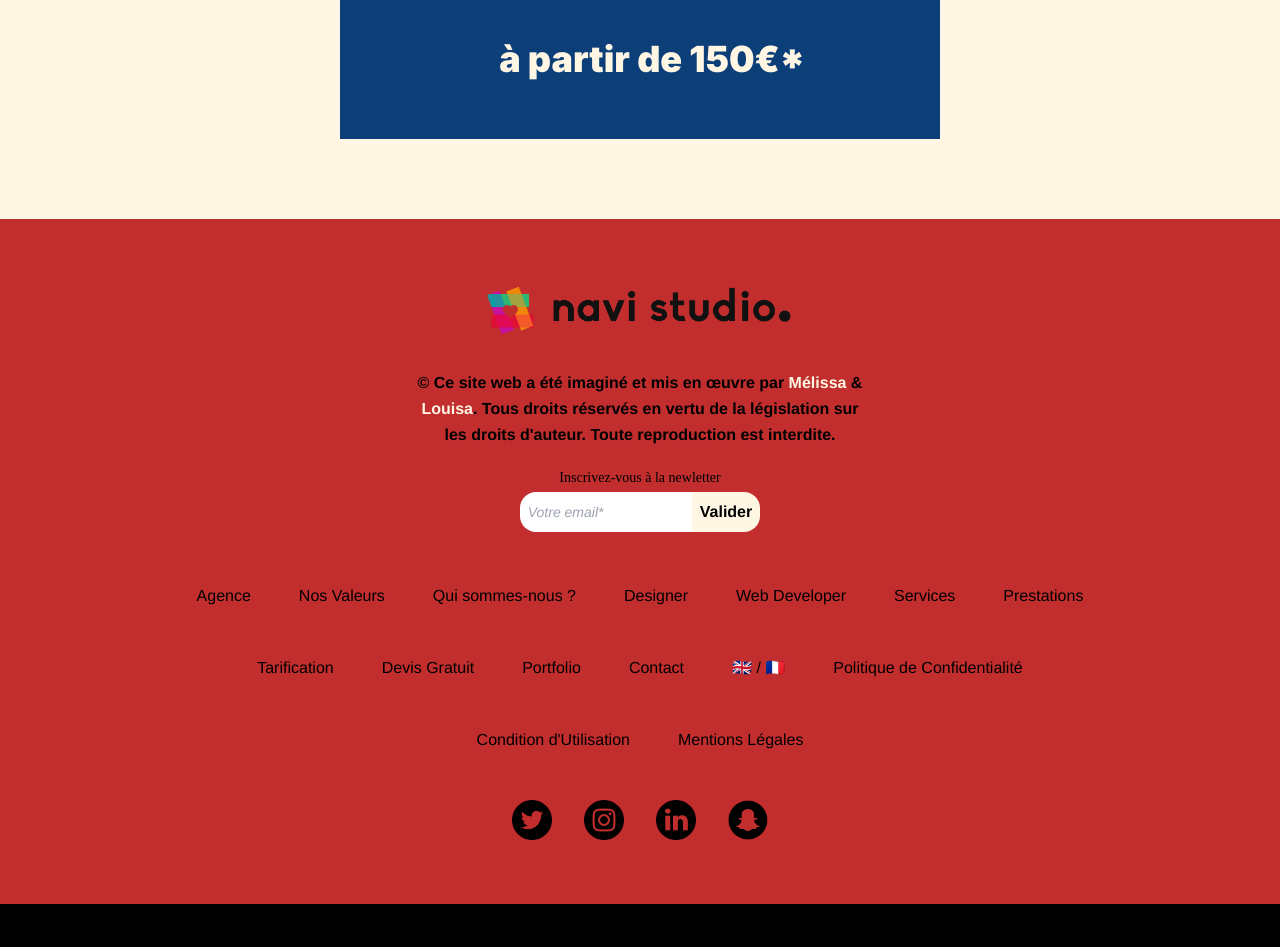
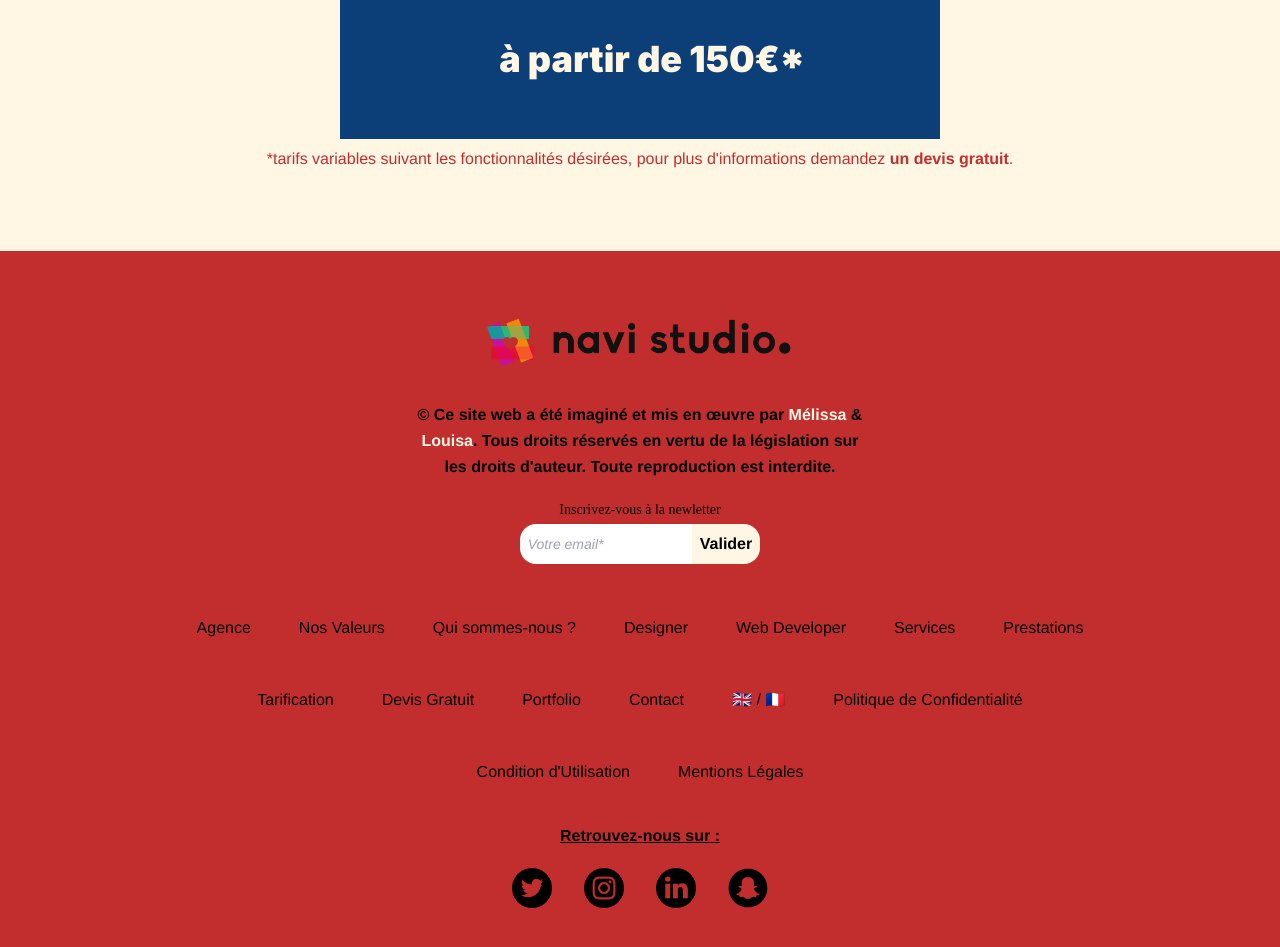
Before and after one commit to franzhopp/v3q, a React (Vite) app: page /rate in a window 1280 px wide. Shown: the part 2700-3647 px from the top of the page. Before the commit the page ends 3604 px from the top, so only its background shows below. Built offline with nearby package versions, Linux system fonts and the light colour scheme; a web font is replaced by a local one.

Commit message:
[ADD] update all pages

```diff
--- a/src/Components/Footer/Footer.jsx
+++ b/src/Components/Footer/Footer.jsx
@@ -69,7 +69,11 @@ const Footer = () => {
       <footer className="bg-C22E2E">
         <div className="mx-auto max-w-5xl px-4 py-16 sm:px-6 lg:px-8">
           <div className="flex justify-center">
-            <img src={Image} alt="Icône Navi Studio" className="h-auto mx-auto max-w-xs" />
+            <img
+              src={Image}
+              alt="Icône Navi Studio"
+              className="h-auto mx-auto max-w-xs"
+            />
           </div>
 
           <p className="mx-auto mt-6 max-w-md text-center leading-relaxed text-gray-500">
@@ -228,7 +232,12 @@ const Footer = () => {
             </li>
           </ul>
 
-          <ul className="mt-12 flex justify-center gap-6 md:gap-8">
+          <div className="flex justify-center pt-10">
+            <div className="text-black font-extrabold underline">
+              Retrouvez-nous sur :
+            </div>
+          </div>
+          <ul className="mt-5 flex justify-center gap-6 md:gap-8">
             <li>
               <a href="" rel="noreferrer" target="_blank">
                 <img
--- a/src/Components/Navigation/EthicsNavbar/EthicsNavbar.jsx
+++ b/src/Components/Navigation/EthicsNavbar/EthicsNavbar.jsx
@@ -609,7 +609,7 @@ const NavbarEthics = () => {
         </h1>
         <div className="w-full sm:w-1/2">
           <span className="block pt-10 text-base sm:text-4xl text-FFF6E4 font-extrabold ">
-            Entre les fondations d'une agence et les valeurs qui y sont nées.
+            Entre les fondations d'une agence et les valeurs qui sont nées.
           </span>
         </div>
       </div>
--- a/src/Components/Rate/Prices/PageAllRates.jsx
+++ b/src/Components/Rate/Prices/PageAllRates.jsx
@@ -66,8 +66,10 @@ const Rate = () => {
             className=" text-C22E2E text-center"
           >
             Vous trouverez{" "}
-            <span className="font-extrabold">toutes les tarifications de prix des services</span> de notre
-            agence, sachez que les prix peuvent varier en fonction de{" "}
+            <span className="font-extrabold">
+              toutes les tarifications de prix des services
+            </span>{" "}
+            de notre agence, sachez que les prix peuvent varier en fonction de{" "}
             <span className="font-extrabold">vos besoins</span>.
           </p>
         </div>
@@ -149,6 +151,15 @@ const Rate = () => {
           </div>
         </div>
       ))}
+      <div className="flex justify-center pt-2">
+        <div className="w-96 sm:w-full">
+          <p className="text-center text-C22E2E">
+            *tarifs variables suivant les fonctionnalités désirées, pour plus
+            d'informations demandez{" "}
+            <span className="font-extrabold">un devis gratuit</span>.
+          </p>
+        </div>
+      </div>
       <div className="pb-20"></div>
       <Footer />
     </section>
--- a/src/index.css
+++ b/src/index.css
@@ -22,7 +22,9 @@ span,
 path,
 svg,
 button,
-label {
+label,
+img,
+li {
     cursor: url('./Cursor/Cursor_2.svg'), pointer;
 }
 
```
